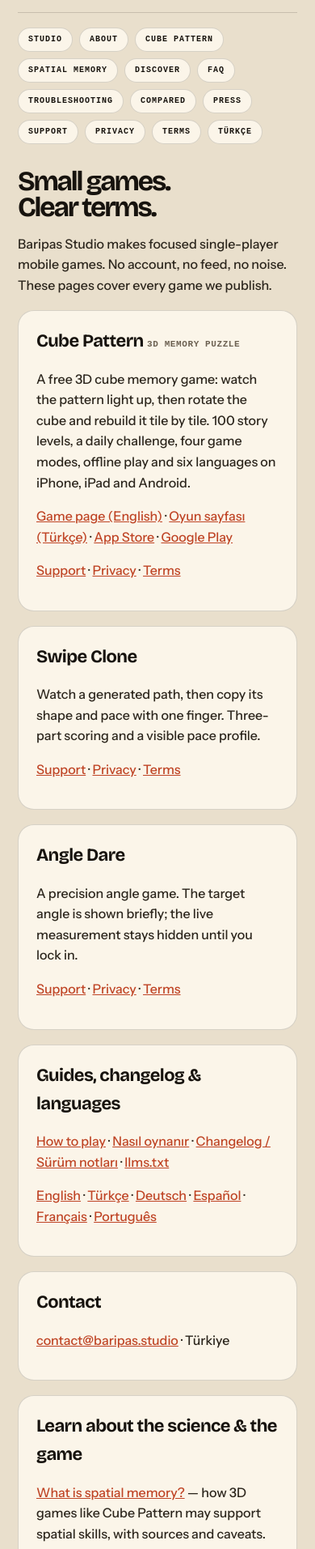
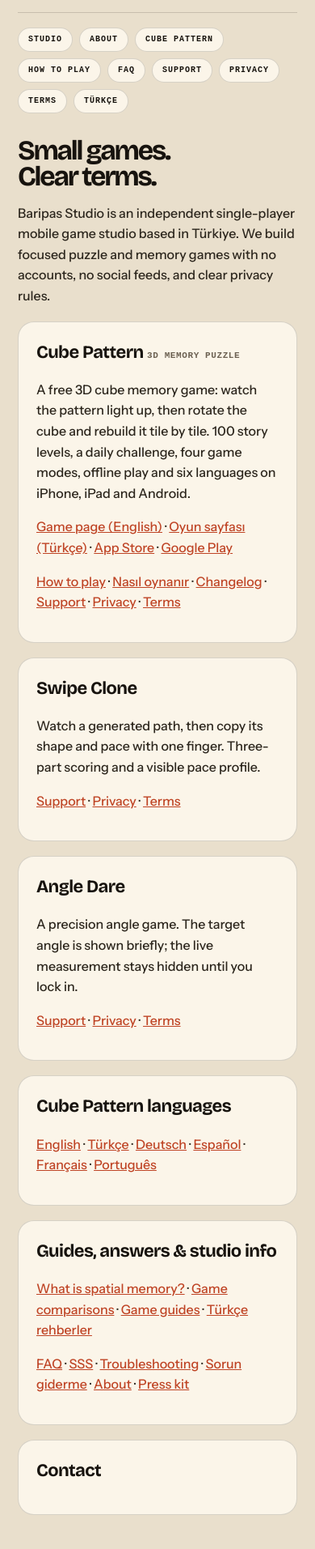
Before and after one commit to baripas/baripas.github.io, a plain HTML site: page index.html in a window 390 px wide. Shown: the part 87-2000 px from the top of the page at 81% size. Drawn offline with nearby package versions, Linux system fonts and the light colour scheme; a web font is replaced by a local one.

Commit message:
Refactor index.html for improved content and links
Updated the title and description for clarity, revised game descriptions, and adjusted navigation links.

```diff
--- a/index.html
+++ b/index.html
@@ -2,7 +2,7 @@
 <html lang="en">
 <head>
 <meta charset="utf-8"><meta name="viewport" content="width=device-width,initial-scale=1">
-<title>Baripas Studio — Cube Pattern, Swipe Clone & Angle Dare</title>
+<title>Baripas Studio — Cube Pattern, Swipe Clone &amp; Angle Dare</title>
 <meta name="description" content="Baripas Studio is an independent mobile game studio in Türkiye. Creators of Cube Pattern, a free 3D cube memory game for iPhone, iPad and Android.">
 <link rel="canonical" href="https://baripas.github.io/">
 <meta property="og:type" content="website">
@@ -37,7 +37,7 @@
   "@type": "WebSite",
   "name": "Baripas Studio",
   "url": "https://baripas.github.io/",
-  "inLanguage": ["en", "tr"]
+  "inLanguage": "en"
 }
 </script>
 <script type="application/ld+json">
@@ -54,21 +54,18 @@
 </script>
 <meta name="msvalidate.01" content="526C8D4E1A22196CDCA64D90C80CE06C" />
 <meta name="google-site-verification" content="vlbpQt71QjSQYca-ml3ik9nSlpYx1zffjwPv-MfthRY" />
-<link rel="alternate" hreflang="en" href="https://baripas.github.io/">
-<link rel="alternate" hreflang="tr" href="https://baripas.github.io/cube-pattern-tr.html">
-<link rel="alternate" hreflang="x-default" href="https://baripas.github.io/">
 </head>
 <body><div class="wrap">
-<header><span class="mark"><svg viewBox="0 0 40 40" fill="none"><path d="M8 30c-2-8 4-12 9-9 6 4 8 10 15 6 6-4 5-12-1-15-5-2-9 2-7 7 2 4 9 5 13 2" stroke="#f2e9d8" stroke-width="4.5" stroke-linecap="round"/><circle cx="8" cy="30" r="3.4" fill="#e3ae33"/></svg></span><div><div class="brand">Baripas Studio</div><div class="kicker">Games · Support & Legal</div></div></header>
-<nav><a href="/">Studio</a><a href="about.html">About</a><a href="cube-pattern.html">Cube Pattern</a><a href="spatial-memory.html">Spatial memory</a><a href="discover.html">Discover</a><a href="faq.html">FAQ</a><a href="troubleshooting.html">Troubleshooting</a><a href="compare.html">Compared</a><a href="press.html">Press</a><a href="support.html">Support</a><a href="privacy/">Privacy</a><a href="terms/">Terms</a><a href="cube-pattern-tr.html">Türkçe</a></nav>
+<header><span class="mark"><svg viewBox="0 0 40 40" fill="none"><path d="M8 30c-2-8 4-12 9-9 6 4 8 10 15 6 6-4 5-12-1-15-5-2-9 2-7 7 2 4 9 5 13 2" stroke="#f2e9d8" stroke-width="4.5" stroke-linecap="round"/><circle cx="8" cy="30" r="3.4" fill="#e3ae33"/></svg></span><div><div class="brand">Baripas Studio</div><div class="kicker">Games · Support &amp; Legal</div></div></header>
+<nav><a href="/">Studio</a><a href="about.html">About</a><a href="cube-pattern.html">Cube Pattern</a><a href="how-to-play.html">How to play</a><a href="faq.html">FAQ</a><a href="support.html">Support</a><a href="privacy/">Privacy</a><a href="terms/">Terms</a><a href="cube-pattern-tr.html">Türkçe</a></nav>
 <h1>Small games.<br>Clear terms.</h1>
-<p>Baripas Studio makes focused single-player mobile games. No account, no feed, no noise. These pages cover every game we publish.</p>
+<p>Baripas Studio is an independent single-player mobile game studio based in Türkiye. We build focused puzzle and memory games with no accounts, no social feeds, and clear privacy rules.</p>
 
 <div class="card" id="cube-pattern">
   <h2 style="margin-top:0">Cube Pattern <span class="meta">3D memory puzzle</span></h2>
   <p>A free 3D cube memory game: watch the pattern light up, then rotate the cube and rebuild it tile by tile. 100 story levels, a daily challenge, four game modes, offline play and six languages on iPhone, iPad and Android.</p>
   <p><a href="cube-pattern.html">Game page (English)</a> · <a href="cube-pattern-tr.html">Oyun sayfası (Türkçe)</a> · <a href="https://apps.apple.com/app/id6825930492">App Store</a> · <a href="https://play.google.com/store/apps/details?id=com.barip.cubepattern">Google Play</a></p>
-  <p><a href="support.html">Support</a> · <a href="privacy/">Privacy</a> · <a href="terms/">Terms</a></p>
+  <p><a href="how-to-play.html">How to play</a> · <a href="how-to-play-tr.html">Nasıl oynanır</a> · <a href="changelog.html">Changelog</a> · <a href="support.html">Support</a> · <a href="privacy/">Privacy</a> · <a href="terms/">Terms</a></p>
 </div>
 <div class="card" id="swipe-clone">
   <h2 style="margin-top:0">Swipe Clone</h2>
@@ -81,28 +78,14 @@
   <p><a href="support.html">Support</a> · <a href="privacy-policy.html">Privacy</a> · <a href="terms.html">Terms</a></p>
 </div>
 <div class="card">
-  <h2 style="margin-top:0">Guides, changelog & languages</h2>
-  <p><a href="how-to-play.html">How to play</a> · <a href="how-to-play-tr.html">Nasıl oynanır</a> · <a href="changelog.html">Changelog / Sürüm notları</a> · <a href="llms.txt">llms.txt</a></p>
+  <h2 style="margin-top:0">Cube Pattern languages</h2>
   <p><a href="cube-pattern.html">English</a> · <a href="cube-pattern-tr.html">Türkçe</a> · <a href="cube-pattern-de.html">Deutsch</a> · <a href="cube-pattern-es.html">Español</a> · <a href="cube-pattern-fr.html">Français</a> · <a href="cube-pattern-pt.html">Português</a></p>
+</div>
+<div class="card" id="answers">
+  <h2 style="margin-top:0">Guides, answers &amp; studio info</h2>
+  <p><a href="spatial-memory.html">What is spatial memory?</a> · <a href="compare.html">Game comparisons</a> · <a href="discover.html">Game guides</a> · <a href="kesfet.html">Türkçe rehberler</a></p>
+  <p><a href="faq.html">FAQ</a> · <a href="faq-tr.html">SSS</a> · <a href="troubleshooting.html">Troubleshooting</a> · <a href="troubleshooting-tr.html">Sorun giderme</a> · <a href="about.html">About</a> · <a href="press.html">Press kit</a></p>
 </div>
 <div class="card">
   <h2 style="margin-top:0">Contact</h2>
-  <p><a href="mailto:contact@baripas.studio">contact@baripas.studio</a> · Türkiye</p>
-</div>
-<div class="card" id="learn">
-  <h2 style="margin-top:0">Learn about the science &amp; the game</h2>
-  <p><a href="spatial-memory.html">What is spatial memory?</a> — how 3D games like Cube Pattern may support spatial skills, with sources and caveats.</p>
-  <p><a href="how-to-play.html">How to play Cube Pattern</a> · <a href="changelog.html">Changelog</a> · <a href="about.html">About Baripas Studio</a> · <a href="llms.txt">llms.txt</a></p>
-</div>
-<div class="card" id="answers">
-  <h2 style="margin-top:0">Answers &amp; help</h2>
-  <p><a href="faq.html">FAQ</a> — free? offline? devices? premium? accounts? privacy? <a href="troubleshooting.html">Troubleshooting</a> — purchases, restore, sync, login. <a href="compare.html">Compared</a> — Simon, memory match, Rubik's Cube. <a href="press.html">Press kit</a> — fact sheet and assets.</p>
-  <p>Turkish: <a href="faq-tr.html">SSS</a> · <a href="troubleshooting-tr.html">Sorun giderme</a> · <a href="compare-tr.html">Karşılaştırma</a></p>
-</div>
-<div class="card" id="discover">
-  <h2 style="margin-top:0">Looking for a new game? Start with a guide</h2>
-  <p><a href="discover.html">Discover all guides</a> · <a href="best-3d-memory-games.html">Best 3D memory games</a> · <a href="best-puzzle-games-2026.html">Best puzzle games 2026</a> · <a href="best-memory-games-2026.html">Best memory games 2026</a> · <a href="unusual-puzzle-games.html">Unusual puzzle games</a> · <a href="games-like-simon.html">Games like Simon</a> · <a href="best-offline-mobile-games.html">Best offline mobile games</a> · <a href="best-brain-games-no-ads.html">Brain games without ads</a> · <a href="cube-pattern-alternatives.html">Cube Pattern alternatives</a></p>
-  <p>Deutsch: <a href="entdecken.html">Entdecken</a> · Español: <a href="descubrir.html">Descubrir</a> · Français: <a href="decouvrir.html">Découvrir</a> · Turkish: <a href="kesfet.html">Keşfet</a> · <a href="en-iyi-3d-hafiza-oyunlari.html">En iyi 3D hafıza oyunları</a> · <a href="en-iyi-hafiza-oyunlari.html">En iyi hafıza oyunları 2026</a> · <a href="sirasidisi-bulmaca-oyunlari.html">Sıra dışı bulmaca oyunları</a></p>
-</div>
-<footer><span>© 2026 Baripas Studio</span><span>Updated 5 November 2026</span></footer>
-</div></body></html>
+  <p><a href="mailto:
```
